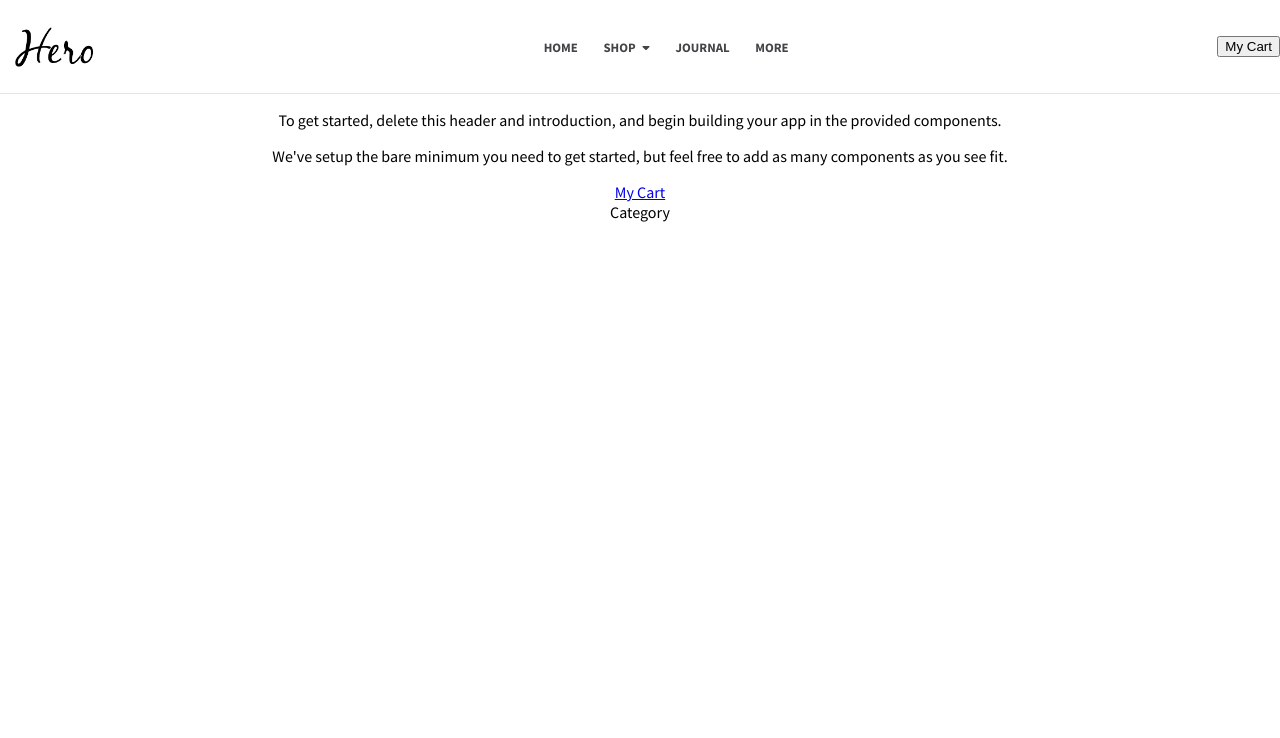
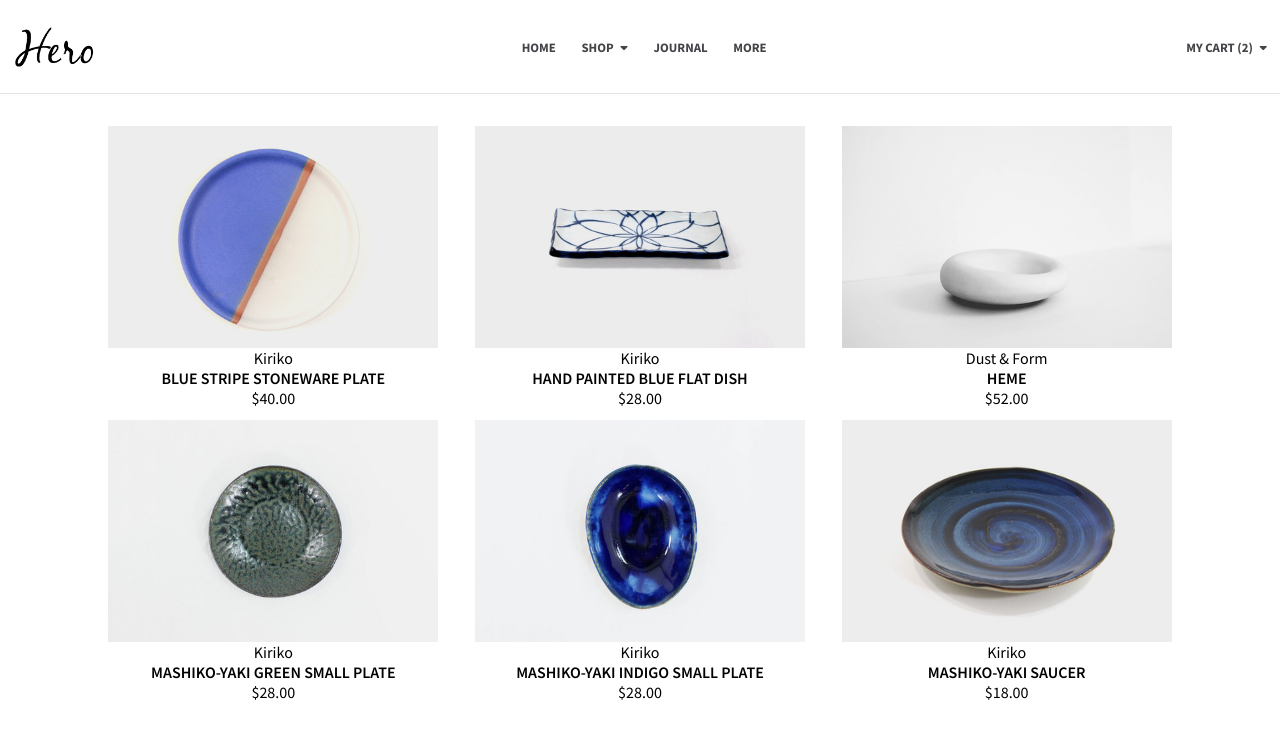
Before and after one commit to mattcolman/big-test, a React (Create React App) app: page / in a window 1280 px wide. Shown: the top 738 px of the page. Built offline with nearby package versions, Linux system fonts and the light colour scheme.

Commit message:
add cart dropdown start on plates page

```diff
--- a/package.json
+++ b/package.json
@@ -3,6 +3,7 @@
   "version": "0.1.0",
   "private": true,
   "dependencies": {
+    "numeral": "^2.0.6",
     "react": "^16.3.1",
     "react-dom": "^16.3.1",
     "react-router-dom": "^4.2.2",
--- a/src/App.css
+++ b/src/App.css
@@ -1,12 +1,3 @@
 .App {
   text-align: center;
-  font-family: 'Source Sans Pro', Helvetica, Arial, sans-serif;
-  font-size: 16px;
 }
-
-.App-header {
-  background-color: #222;
-  height: 150px;
-  padding: 20px;
-  color: white;
-}
--- a/src/App.js
+++ b/src/App.js
@@ -5,6 +5,8 @@ import './App.css';
 import Category from './category/Category';
 import Cart from './cart/Cart';
 import Product from './product/Product';
+import CartPopup from './CartPopup';
+import { Provider } from './context';
 
 const Header = styled.header`
   display: flex;
@@ -12,8 +14,6 @@ const Header = styled.header`
   align-items: center;
   border-bottom: 1px solid #e4e4e4;
   height: 93px;
-  font-weight: 700;
-  font-size: 0.8em;
 `;
 
 const TopMenu = styled.div`
@@ -21,14 +21,8 @@ const TopMenu = styled.div`
   align-items: center;
 `;
 
-const CartButton = styled.button``;
-
-const MenuLink = styled(Link)`
-  color: #434348;
-  padding: 0.5em 1em;
-  text-decoration: none;
-  text-transform: uppercase;
-  ${props =>
+const withArrow = props => {
+  return (
     props.arrow &&
     `
   &:after {
@@ -37,12 +31,77 @@ const MenuLink = styled(Link)`
     font-family: 'font awesome 5 free';
     vertical-align: top;
   }
-  `};
+`
+  );
+};
+
+const HeaderButton = styled.button`
+  color: #434348;
+  padding: 0.5em 1em;
+  text-decoration: none;
+  text-transform: uppercase;
+  font-weight: 700;
+  font-size: 0.8em;
+  ${withArrow};
 `;
 
+const CartButton = styled(HeaderButton)``;
+
+const MenuLink = HeaderButton.withComponent(Link);
+
+const CartContainer = styled.div`
+  position: relative;
+`;
+
+export const themes = {
+  light: {
+    foreground: '#000000',
+    background: '#eeeeee',
+  },
+  dark: {
+    foreground: '#ffffff',
+    background: '#222222',
+  },
+};
+
+const ThemeContext = React.createContext(
+  themes.dark, // default value
+);
+
+const CartContext = React.createContext({
+  items: [],
+});
+
 class App extends Component {
+  state = {
+    showCart: false,
+    products: [],
+    cart: {
+      items: [
+        {
+          id: 1,
+          quantity: 2,
+        },
+      ],
+    },
+  };
+
+  componentDidMount() {
+    this.fetchProducts();
+  }
+
+  async fetchProducts() {
+    const res = await fetch('/products.json');
+    const products = await res.json();
+    console.log('hi products', products);
+    this.setState({ products });
+  }
+
   render() {
+    const count = 2;
+    const { showCart } = this.state;
     return (
+      <Provider value={this.state}>
         <div className="App">
           <Header>
             <img width={115} height={68} src="/media/logo.png" alt="logo" />
@@ -54,31 +113,23 @@ class App extends Component {
               <MenuLink to="#">Journal</MenuLink>
               <MenuLink to="#">More</MenuLink>
             </TopMenu>
+            <CartContainer>
               <CartButton
+                arrow
                 onClick={() => {
-              console.log('click');
-            }}
-          >
-            My Cart
+                  this.setState(state => ({ showCart: !state.showCart }));
+                }}>
+                My Cart ({count})
               </CartButton>
+              {showCart && <CartPopup />}
+            </CartContainer>
           </Header>
-        <p className="App-intro">
-          To get started, delete this header and introduction, and begin
-          building your app in the provided components.
-        </p>
-        <p className="App-intro">
-          We've setup the bare minimum you need to get started, but feel free to
-          add as many components as you see fit.
-        </p>
-
-        <header>
-          <Link to="/cart">My Cart</Link>
-        </header>
 
           <Route exact path="/" component={Category} />
           <Route path="/cart" component={Cart} />
           <Route path="/product/:id" component={Product} />
         </div>
+      </Provider>
     );
   }
 }
--- /dev/null
+++ b/src/CartPopup.js
@@ -0,0 +1,70 @@
+import React, { Component } from 'react';
+import { Link, Route } from 'react-router-dom';
+import { compose, find, get } from 'lodash/fp';
+import styled from 'styled-components';
+import ItemPreview from './ItemPreview';
+import { withContext } from './context';
+
+const Wrapper = styled.div`
+  position: absolute;
+  top: 45px;
+  right: 0;
+  background-color: white;
+  border: 1px solid black;
+  width: 418px;
+  z-index: 100;
+`;
+const ItemsWrapper = styled.div``;
+const Footer = styled.div``;
+const FooterText = styled.div`
+  display: flex;
+  justify-content: space-between;
+`;
+const FooterButtons = styled.div`
+  display: flex;
+`;
+const ViewCartButton = styled.button``;
+const CheckoutButton = styled.button``;
+
+class CartPopup extends Component {
+  render() {
+    // This is terrible - we should use only recompute totalCost when cart items change
+    const totalCost = 56;
+    const { cart, products } = this.props;
+    const filteredProducts = products.filter(product =>
+      cart.items.find(cartItem => cartItem.id === product.id)
+    );
+    return (
+      <Wrapper>
+        <ItemsWrapper>
+          {cart.items.map(item => (
+            <ItemPreview
+              key={item.id}
+              brand={item.brand}
+              description={item.description}
+              image={item.image}
+              title={item.title}
+              quantity={compose(
+                get('quantity'),
+                find(cartItem => cartItem.id === item.id)
+              )(cart.items)}
+              price={item.price}
+            />
+          ))}
+        </ItemsWrapper>
+        <Footer>
+          <FooterText>
+            Total
+            <span>${totalCost}</span>
+          </FooterText>
+          <FooterButtons>
+            <ViewCartButton />
+            <CheckoutButton />
+          </FooterButtons>
+        </Footer>
+      </Wrapper>
+    );
+  }
+}
+
+export default withContext(CartPopup);
--- /dev/null
+++ b/src/ItemPreview.js
@@ -0,0 +1,53 @@
+import React, { Component } from 'react';
+import { Link, Route } from 'react-router-dom';
+import styled from 'styled-components';
+
+const Wrapper = styled.div`
+  display: flex;
+`;
+
+const Body = styled.div`
+  display: flex;
+  flex-direction: column;
+  align-items: flex-start;
+  text-align: left;
+`;
+
+const Image = styled.img`
+  flex-shrink: 0;
+`;
+
+const Title = styled.span`
+  font-size: 1rem;
+  font-weight: 600;
+  text-transform: uppercase;
+`;
+
+const SmallText = styled.span`
+  font-size: 0.7rem;
+`;
+
+const RemoveButton = styled.button``;
+
+class ItemPreview extends Component {
+  render() {
+    const { image, title, price, brand, quantity } = this.props;
+    console.log('what iamge', image);
+    return (
+      <Wrapper>
+        <Image src={`/media/${image}`} alt="product" width={80} height={80} />
+        <Body>
+          <span>
+            <Title>{title}</Title>
+            <SmallText>x {quantity}</SmallText>
+          </span>
+          <span>{brand}</span>
+          <span>${price}</span>
+        </Body>
+        <RemoveButton onClick={() => {}}>X</RemoveButton>
+      </Wrapper>
+    );
+  }
+}
+
+export default ItemPreview;
--- a/src/category/Category.js
+++ b/src/category/Category.js
@@ -1,14 +1,36 @@
 import React, { Component } from 'react';
+import styled from 'styled-components';
 import './Category.css';
+import { withContext } from '../context';
+import ProductPreview from '../product/ProductPreview';
+
+const ProductContainer = styled.div`
+  display: grid;
+  grid-gap: 12px;
+  grid-template-columns: repeat(3, 1fr);
+  padding: 2rem 6rem;
+`;
 
 class Category extends Component {
   render() {
+    const { products } = this.props;
     return (
       <div className="Category">
-                Category
+        <ProductContainer>
+          {products.map(item => (
+            <ProductPreview
+              key={item.id}
+              brand={item.brand}
+              description={item.description}
+              image={item.image}
+              title={item.title}
+              price={item.price}
+            />
+          ))}
+        </ProductContainer>
       </div>
     );
   }
 }
 
-export default Category;
+export default withContext(Category);
--- /dev/null
+++ b/src/context.js
@@ -0,0 +1,8 @@
+import React from 'react';
+export const { Provider, Consumer } = React.createContext({});
+
+export function withContext(WrappedComponent) {
+  return function Wrapper(props) {
+    return <Consumer>{value => <WrappedComponent {...props} {...value} />}</Consumer>;
+  };
+}
--- a/src/index.css
+++ b/src/index.css
@@ -1,5 +1,31 @@
 body {
   margin: 0;
   padding: 0;
-  font-family: sans-serif;
+  font-family: 'Source Sans Pro', Helvetica, Arial, sans-serif;
+  font-size: 16px;
 }
+
+button {
+  background: none;
+  border: 0;
+  overflow: visible;
+}
+
+input,
+button,
+select,
+textarea {
+  font-family: inherit;
+  font-size: inherit;
+  line-height: inherit;
+}
+
+a,
+.a {
+  cursor: pointer;
+  text-decoration: none;
+}
+
+img {
+  vertical-align: middle;
+}
--- /dev/null
+++ b/src/product/ProductPreview.js
@@ -0,0 +1,60 @@
+import React, { Component } from 'react';
+import { Link, Route } from 'react-router-dom';
+import styled from 'styled-components';
+import numeral from 'numeral';
+
+const Wrapper = styled.div`
+  display: flex;
+  flex-direction: column;
+  align-items: center;
+`;
+
+const Body = styled.div`
+  display: flex;
+  flex-direction: column;
+  align-items: flex-start;
+  text-align: left;
+`;
+
+const Image = styled.div`
+  flex-shrink: 0;
+  background-image: ${props => `url(${props.url})`};
+  background-size: cover;
+  background-position: center;
+  width: 330px;
+  height: 222px;
+`;
+
+const Title = styled.span`
+  font-size: 1rem;
+  font-weight: 600;
+  text-transform: uppercase;
+`;
+
+const SmallText = styled.span`
+  font-size: 0.7rem;
+`;
+
+const ImageWrapper = styled.div`
+  position: relative;
+`;
+
+const RemoveButton = styled.button``;
+
+class ProductPreview extends Component {
+  render() {
+    const { image, title, price, brand } = this.props;
+    return (
+      <Wrapper>
+        <ImageWrapper>
+          <Image url={`/media/${image}`} />
+        </ImageWrapper>
+        <span>{brand}</span>
+        <Title>{title}</Title>
+        <span>{numeral(price).format('$0,0.00')}</span>
+      </Wrapper>
+    );
+  }
+}
+
+export default ProductPreview;
```
Also changed, not shown: public/products.json (+18 -6 lines), 1 other file (tests, documents, lock files or other folders). Lines whose indentation alone changed are shown as unchanged.
